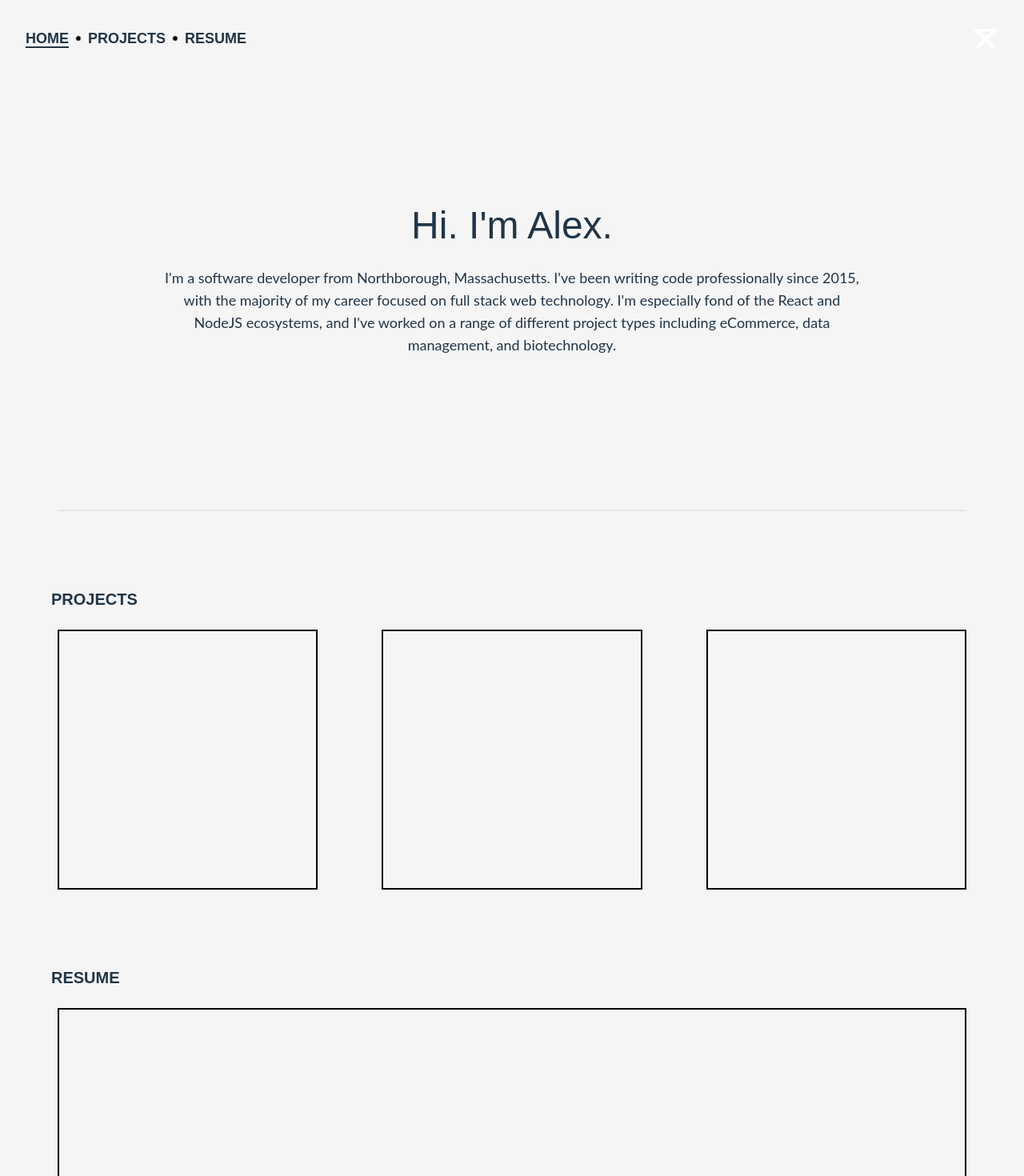
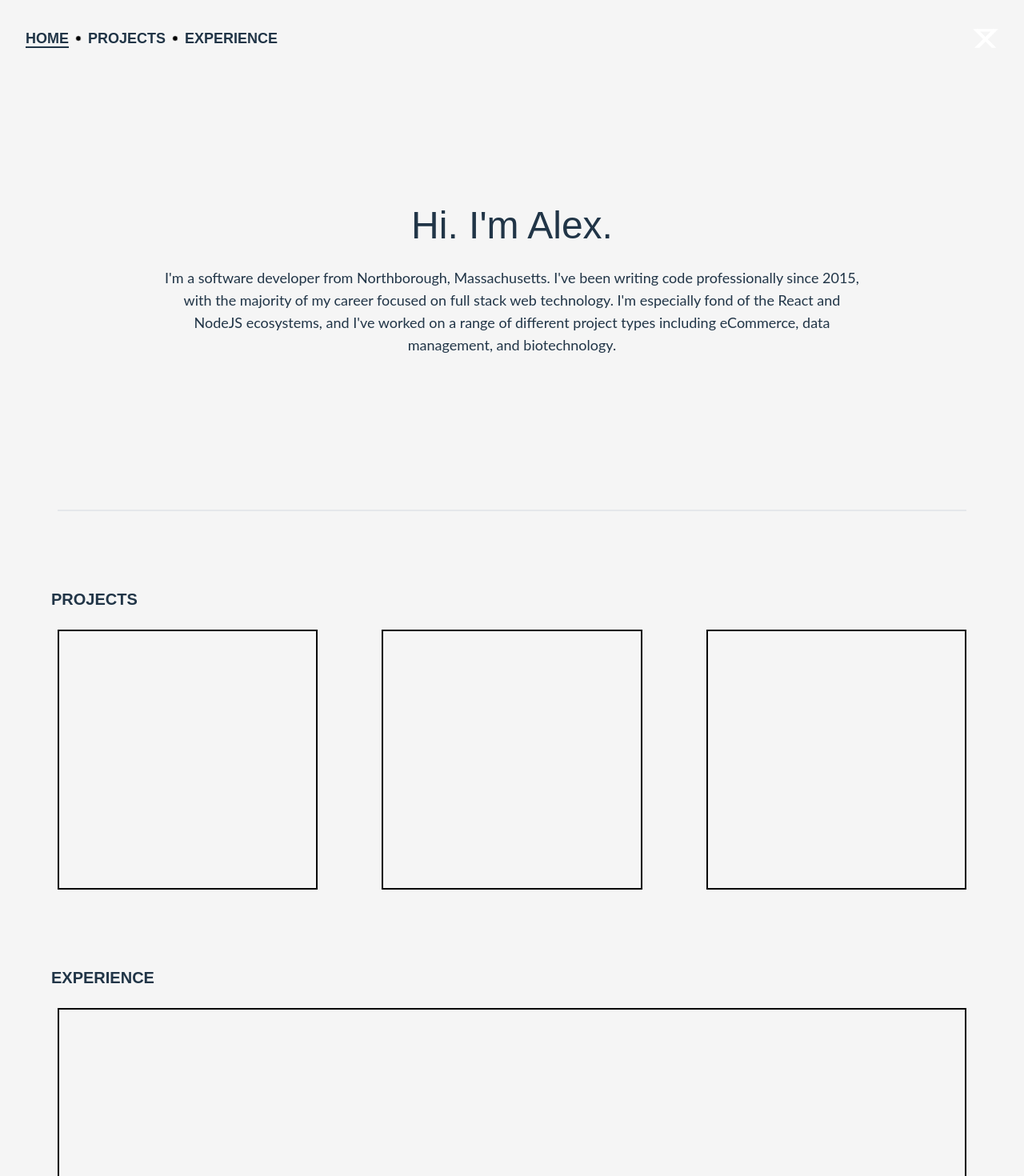
Before and after one commit to aventide/alexstaples.dev, a React (Vite) app: page / in a window 1280 px wide. Shown: the top 1470 px of the page at 80% size. Built offline with nearby package versions, Linux system fonts and the light colour scheme; what @react-pdf/renderer would draw is missing.

Commit message:
feat(nav): rename resume nav to experience

```diff
--- a/src/App.jsx
+++ b/src/App.jsx
@@ -16,6 +16,7 @@ function App() {
 			<Switch>
 				<Route path="/" component={Home} />
 				<Route path="/projects" component={Projects} />
+				<Route path="/experience" component={Resume} />
 				<Route path="/resume" component={Resume} />
 				<Route path="/cover-letter" component={CoverLetter} />
 			</Switch>
--- a/src/components/Home.jsx
+++ b/src/components/Home.jsx
@@ -20,7 +20,7 @@ export default function Home({}) {
 				</div>
 			</div>
 			<div className="mt-24">
-				<h2 className="mb-6 font-bold text-xl mx-8 font-heading">RESUME</h2>
+				<h2 className="mb-6 font-bold text-xl mx-8 font-heading">EXPERIENCE</h2>
 				<div className="grid mx-10">
 					<div className="border-black dark:border-white border-2 flex-1 h-72"></div>
 				</div>
--- a/src/components/NavHeader.jsx
+++ b/src/components/NavHeader.jsx
@@ -9,7 +9,7 @@ export default function NavHeader() {
 
 	const isHome = location === "/";
 	const isProjects = location === "/projects";
-	const isResume = location === "/resume";
+	const isResume = location === "/resume" || location === "/experience";
 
 	return (
 		<div className="flex justify-between w-full">
@@ -23,7 +23,7 @@ export default function NavHeader() {
 				</StyledNavLink>
 				<CircleIcon className="w-2 h-2 mx-2 fill-black dark:fill-white" />
 				<StyledNavLink to={"/resume"} active={isResume}>
-					RESUME
+					EXPERIENCE
 				</StyledNavLink>
 			</div>
 			<div className="flex-1 flex justify-between md:hidden">
```
